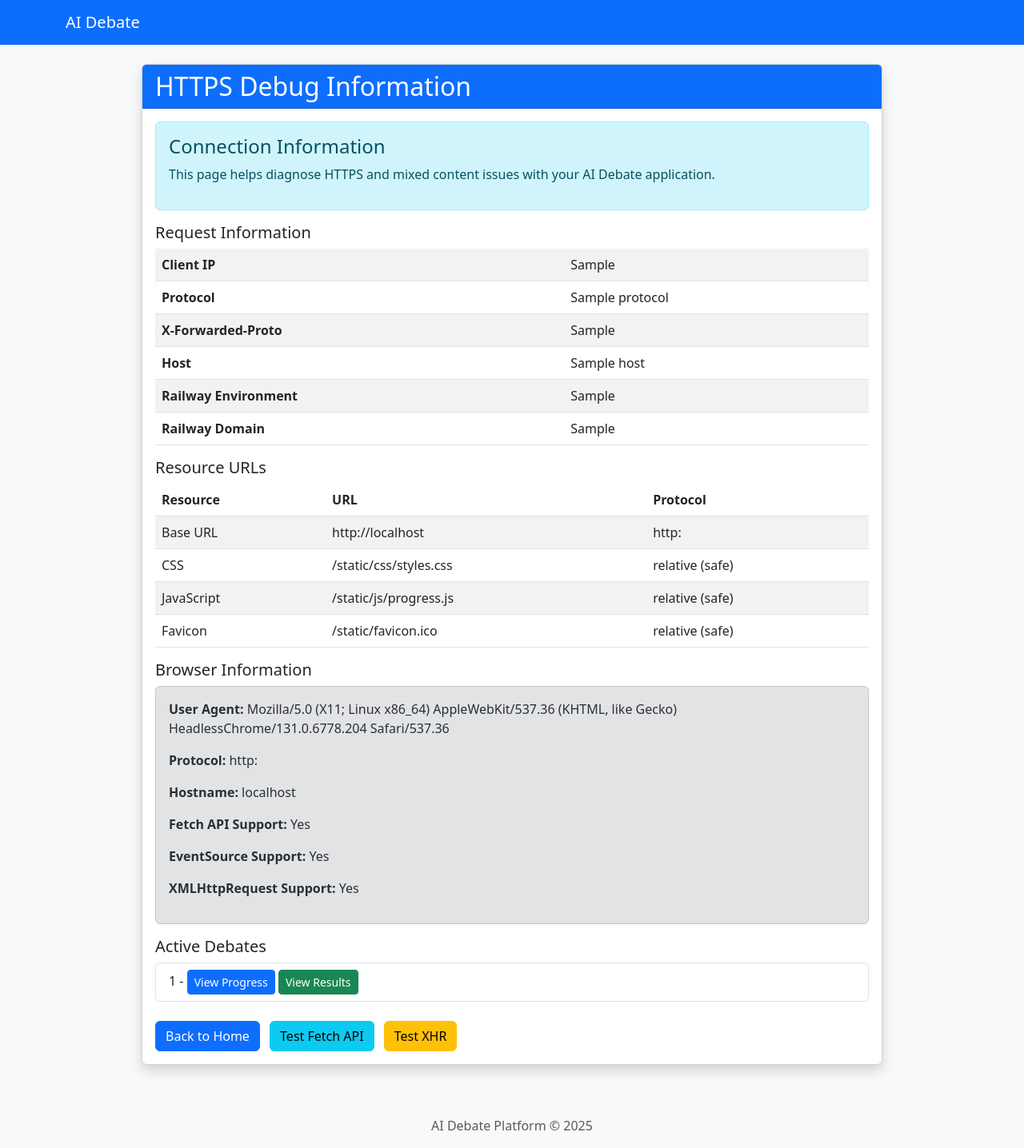
After one commit to harmti/aidebate, a Python web app: template app/templates/https_debug.html in a window 1280 px wide. The commit adds this page. Shown: the whole page at 80% size. Run offline with Jinja, Linux system fonts and the light colour scheme; the template is opened without the code that fills it: most values are stand-ins (such as "Sample title", 1, 10 or a date in 2020).

Commit message:
Fixed https, improved debugging

```diff
--- a/app/templates/base.html
+++ b/app/templates/base.html
@@ -3,6 +3,7 @@
 <head>
     <meta charset="UTF-8">
     <meta name="viewport" content="width=device-width, initial-scale=1.0">
+    <meta http-equiv="Content-Security-Policy" content="upgrade-insecure-requests">
     <title>{% block title %}AI Debate{% endblock %}</title>
     <!-- Favicon -->
     <link rel="icon" type="image/x-icon" href="{{ url_for('static', path='/favicon.ico') }}">
@@ -11,6 +12,36 @@
     <!-- Custom CSS -->
     <link href="{{ url_for('static', path='/css/styles.css') }}" rel="stylesheet">
     {% block extra_css %}{% endblock %}
+    <script>
+        // Force HTTPS on Railway
+        if (window.location.hostname.includes('railway.app') && window.location.protocol === 'http:') {
+            window.location.href = window.location.href.replace('http:', 'https:');
+        }
+
+        // Fix for mixed content - ensure all URLs are HTTPS
+        if (window.location.protocol === 'https:') {
+            // Create a MutationObserver to watch for new elements
+            const observer = new MutationObserver(function(mutations) {
+                mutations.forEach(function(mutation) {
+                    if (mutation.addedNodes) {
+                        mutation.addedNodes.forEach(function(node) {
+                            if (node.tagName === 'LINK' || node.tagName === 'SCRIPT' || node.tagName === 'IMG') {
+                                if (node.src && node.src.startsWith('http:')) {
+                                    node.src = node.src.replace('http:', 'https:');
+                                }
+                                if (node.href && node.href.startsWith('http:')) {
+                                    node.href = node.href.replace('http:', 'https:');
+                                }
+                            }
+                        });
+                    }
+                });
+            });
+
+            // Start observing the document
+            observer.observe(document, { childList: true, subtree: true });
+        }
+    </script>
 </head>
 <body>
     <nav class="navbar navbar-expand-lg navbar-dark bg-primary mb-4">
--- /dev/null
+++ b/app/templates/https_debug.html
@@ -0,0 +1,193 @@
+{% extends "base.html" %}
+
+{% block title %}AI Debate - HTTPS Debug{% endblock %}
+
+{% block content %}
+<div class="row justify-content-center">
+    <div class="col-md-10">
+        <div class="card shadow">
+            <div class="card-header bg-primary text-white">
+                <h2 class="mb-0">HTTPS Debug Information</h2>
+            </div>
+            <div class="card-body">
+                <div class="alert alert-info">
+                    <h4>Connection Information</h4>
+                    <p>This page helps diagnose HTTPS and mixed content issues with your AI Debate application.</p>
+                </div>
+
+                <h5>Request Information</h5>
+                <table class="table table-striped">
+                    <tbody>
+                        <tr>
+                            <th>Client IP</th>
+                            <td>{{ client_ip }}</td>
+                        </tr>
+                        <tr>
+                            <th>Protocol</th>
+                            <td>{{ protocol }}</td>
+                        </tr>
+                        <tr>
+                            <th>X-Forwarded-Proto</th>
+                            <td>{{ x_forwarded_proto }}</td>
+                        </tr>
+                        <tr>
+                            <th>Host</th>
+                            <td>{{ host }}</td>
+                        </tr>
+                        <tr>
+                            <th>Railway Environment</th>
+                            <td>{{ railway_env }}</td>
+                        </tr>
+                        <tr>
+                            <th>Railway Domain</th>
+                            <td>{{ railway_domain }}</td>
+                        </tr>
+                    </tbody>
+                </table>
+
+                <h5>Resource URLs</h5>
+                <table class="table table-striped">
+                    <thead>
+                        <tr>
+                            <th>Resource</th>
+                            <th>URL</th>
+                            <th>Protocol</th>
+                        </tr>
+                    </thead>
+                    <tbody>
+                        <tr>
+                            <td>Base URL</td>
+                            <td id="base-url"></td>
+                            <td id="base-protocol"></td>
+                        </tr>
+                        <tr>
+                            <td>CSS</td>
+                            <td id="css-url">{{ url_for('static', path='/css/styles.css') }}</td>
+                            <td id="css-protocol"></td>
+                        </tr>
+                        <tr>
+                            <td>JavaScript</td>
+                            <td id="js-url">{{ url_for('static', path='/js/progress.js') }}</td>
+                            <td id="js-protocol"></td>
+                        </tr>
+                        <tr>
+                            <td>Favicon</td>
+                            <td id="favicon-url">{{ url_for('static', path='/favicon.ico') }}</td>
+                            <td id="favicon-protocol"></td>
+                        </tr>
+                    </tbody>
+                </table>
+
+                <h5>Browser Information</h5>
+                <div id="browser-info" class="alert alert-secondary">
+                    Loading browser information...
+                </div>
+
+                <h5>Active Debates</h5>
+                <ul class="list-group">
+                    {% for debate_id in active_debates %}
+                    <li class="list-group-item">
+                        {{ debate_id }} -
+                        <a href="/debate/{{ debate_id }}/progress" class="btn btn-sm btn-primary">View Progress</a>
+                        <a href="/debate/{{ debate_id }}/results" class="btn btn-sm btn-success">View Results</a>
+                    </li>
+                    {% else %}
+                    <li class="list-group-item">No active debates found</li>
+                    {% endfor %}
+                </ul>
+
+                <div class="mt-4">
+                    <a href="/" class="btn btn-primary">Back to Home</a>
+                    <button id="test-fetch" class="btn btn-info ms-2">Test Fetch API</button>
+                    <button id="test-xhr" class="btn btn-warning ms-2">Test XHR</button>
+                </div>
+            </div>
+        </div>
+    </div>
+</div>
+{% endblock %}
+
+{% block extra_js %}
+<script>
+    document.addEventListener('DOMContentLoaded', function() {
+        // Set base URL
+        const baseUrl = window.location.origin;
+        document.getElementById('base-url').textContent = baseUrl;
+        document.getElementById('base-protocol').textContent = window.location.protocol;
+
+        // Extract protocols from URLs
+        function extractProtocol(url) {
+            if (url.startsWith('http:')) return 'http:';
+            if (url.startsWith('https:')) return 'https:';
+            if (url.startsWith('/')) return 'relative (safe)';
+            return 'unknown';
+        }
+
+        // Check CSS URL
+        const cssUrl = document.getElementById('css-url').textContent;
+        document.getElementById('css-protocol').textContent = extractProtocol(cssUrl);
+
+        // Check JS URL
+        const jsUrl = document.getElementById('js-url').textContent;
+        document.getElementById('js-protocol').textContent = extractProtocol(jsUrl);
+
+        // Check Favicon URL
+        const faviconUrl = document.getElementById('favicon-url').textContent;
+        document.getElementById('favicon-protocol').textContent = extractProtocol(faviconUrl);
+
+        // Set browser info
+        const browserInfo = document.getElementById('browser-info');
+        browserInfo.innerHTML = `
+            <p><strong>User Agent:</strong> ${navigator.userAgent}</p>
+            <p><strong>Protocol:</strong> ${window.location.protocol}</p>
+            <p><strong>Hostname:</strong> ${window.location.hostname}</p>
+            <p><strong>Fetch API Support:</strong> ${typeof fetch !== 'undefined' ? 'Yes' : 'No'}</p>
+            <p><strong>EventSource Support:</strong> ${typeof EventSource !== 'undefined' ? 'Yes' : 'No'}</p>
+            <p><strong>XMLHttpRequest Support:</strong> ${typeof XMLHttpRequest !== 'undefined' ? 'Yes' : 'No'}</p>
+        `;
+
+        // Test Fetch API
+        document.getElementById('test-fetch').addEventListener('click', async function() {
+            try {
+                const response = await fetch('/health', {
+                    headers: {
+                        'Cache-Control': 'no-cache',
+                        'Pragma': 'no-cache'
+                    }
+                });
+
+                if (response.ok) {
+                    const data = await response.json();
+                    alert(`Fetch API test successful! Response: ${JSON.stringify(data)}`);
+                } else {
+                    alert(`Fetch API test failed! Status: ${response.status}`);
+                }
+            } catch (error) {
+                alert(`Fetch API error: ${error.message}`);
+            }
+        });
+
+        // Test XHR
+        document.getElementById('test-xhr').addEventListener('click', function() {
+            const xhr = new XMLHttpRequest();
+            xhr.open('GET', '/health', true);
+            xhr.setRequestHeader('Cache-Control', 'no-cache');
+            xhr.setRequestHeader('Pragma', 'no-cache');
+
+            xhr.onload = function() {
+                if (xhr.status >= 200 && xhr.status < 300) {
+                    alert(`XHR test successful! Response: ${xhr.responseText}`);
+                } else {
+                    alert(`XHR test failed! Status: ${xhr.status}`);
+                }
+            };
+
+            xhr.onerror = function() {
+                alert('XHR network error!');
+            };
+
+            xhr.send();
+        });
+    });
+</script>
+{% endblock %}
```
Also changed, not shown: app/debate_engine.py (+3 -9 lines), app/main.py (+75 -2 lines), app/static/js/progress.js (+93 -17 lines), app/templates/progress.html (+28 -0 lines).
